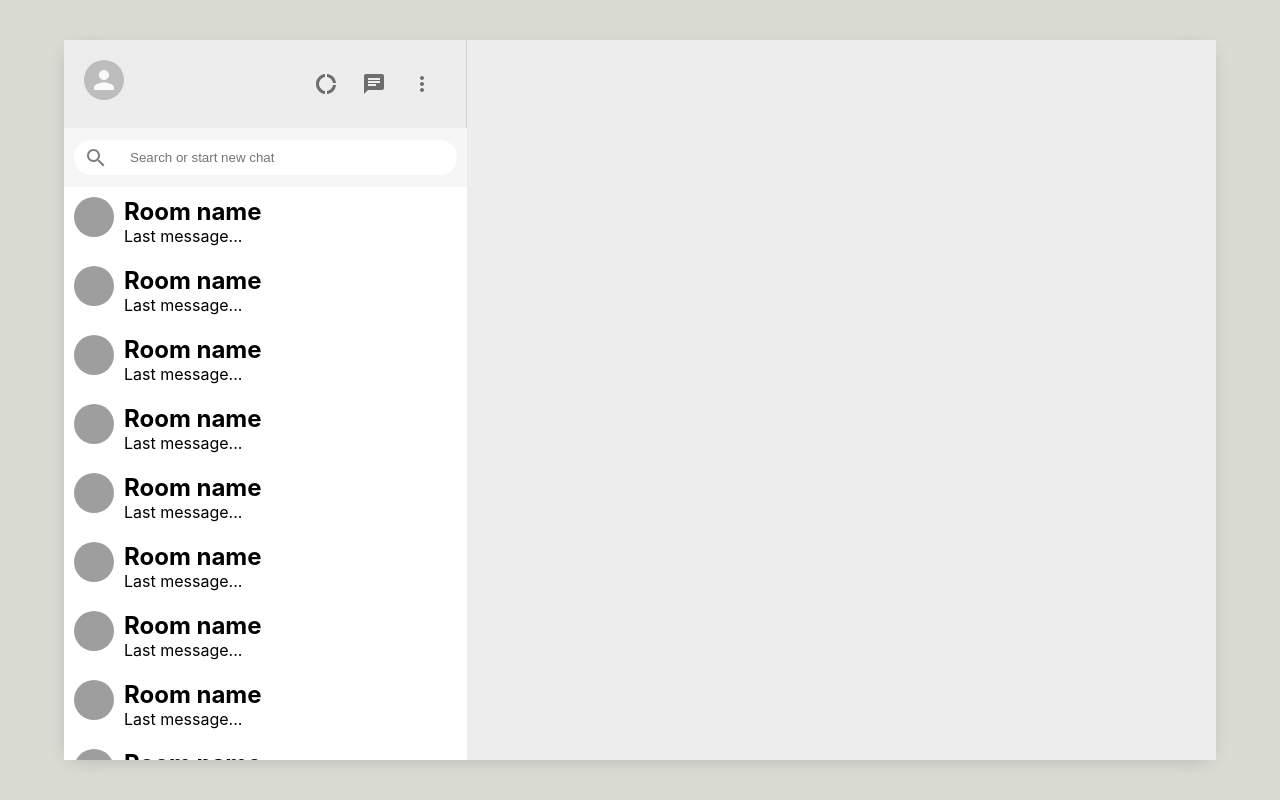
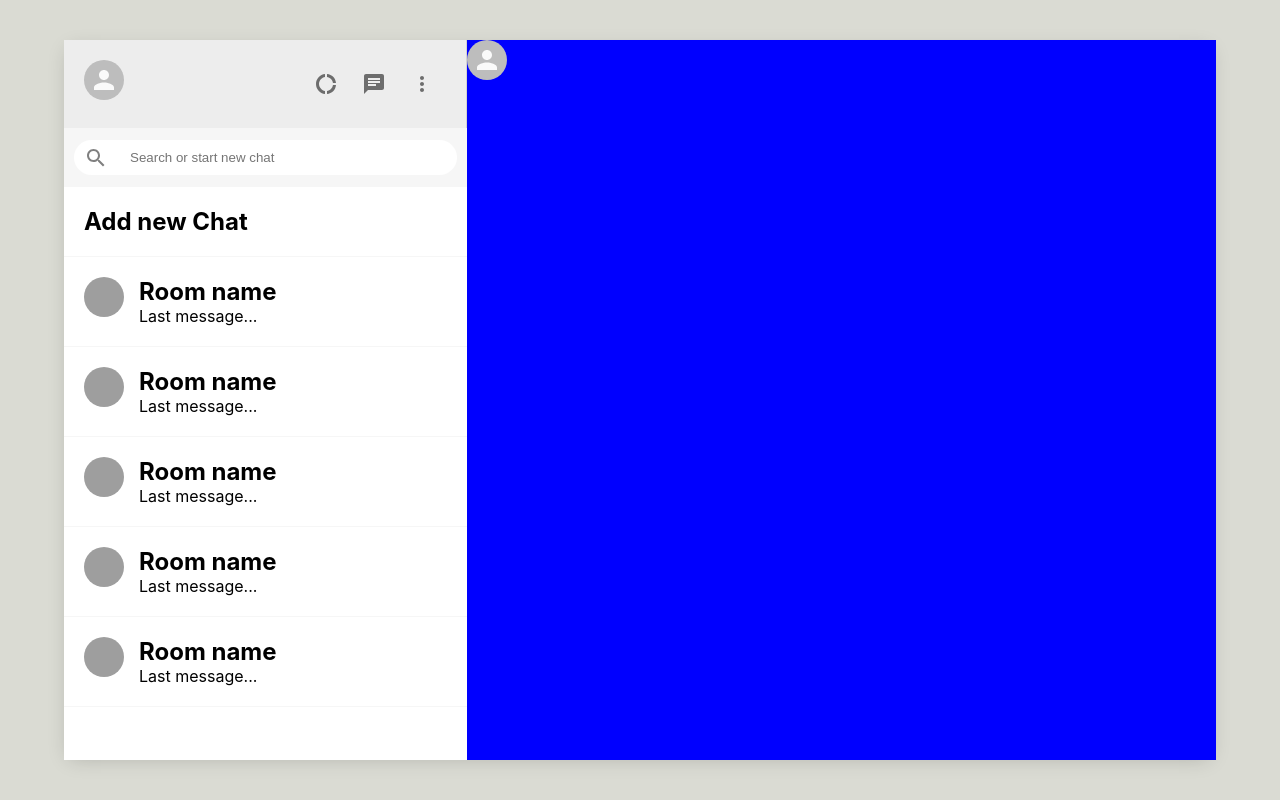
Before and after one commit to cllcnkrt/WhatsApp-Clone-React, a React (Create React App) app: page / in a window 1280 px wide. Built offline with nearby package versions, Linux system fonts and the light colour scheme; grey boxes are pictures that could not be loaded.

Commit message:
chat component started

```diff
--- a/src/App.js
+++ b/src/App.js
@@ -1,4 +1,5 @@
 import './App.css';
+import Chat from './components/Chat/Chat';
 import Sidebar from './components/Sidebar/Sidebar';
 
 function App() {
@@ -8,7 +9,7 @@ function App() {
 
     <div className="app__body">
     <Sidebar />
-    {/* Chat */}
+    <Chat />
 
     </div>
     </div>
--- /dev/null
+++ b/src/components/Chat/Chat.css
@@ -0,0 +1,4 @@
+.chat {
+  flex: 0.65;
+  background-color: blue;
+}
--- /dev/null
+++ b/src/components/Chat/Chat.js
@@ -0,0 +1,21 @@
+import { Avatar } from '@material-ui/core'
+import React from 'react'
+import "./Chat.css"
+function Chat() {
+    return (
+        <div className="chat">
+            <div className="chat__header">
+                <Avatar />
+            </div>
+            <div className="chat__body">
+
+            </div>
+            <div className="chat__footer">
+
+            </div>
+
+        </div>
+    )
+}
+
+export default Chat
--- a/src/components/Sidebar/Sidebar.js
+++ b/src/components/Sidebar/Sidebar.js
@@ -34,17 +34,14 @@ function Sidebar() {
       </div>
 
       <div className="sidebar__chats">
-        <SidebarChat/>
-        <SidebarChat/>
-        <SidebarChat/>
-        <SidebarChat/>
-        <SidebarChat/>
-        <SidebarChat/>
-        <SidebarChat/>
-        <SidebarChat/>
-        <SidebarChat/>
-        <SidebarChat/>
-        <SidebarChat/>
+        <SidebarChat addNewChat/>
+        <SidebarChat />
+        <SidebarChat />
+        <SidebarChat />
+        <SidebarChat />
+        <SidebarChat />
+
+
       </div>
     </div>
   );
--- a/src/components/Sidebar/SidebarChat/SidebarChat.css
+++ b/src/components/Sidebar/SidebarChat/SidebarChat.css
@@ -1,9 +1,18 @@
 .sidebarChat{
     display: flex;
-    padding: 10px;
+    padding: 20px;
+    cursor: pointer;
+    border-bottom: 1px solid #f6f6f6;
+}
+
+.sidebarChat:hover{
+    background-color: #ebebeb;
+}
+.sidebarChat__info{
+    margin-left: 15px;
+}
+.sidebarChat__info >{
+    font-size: 16px;
+    margin-bottom: 8px;
 
 }
-
-.sidebarChat__info{
-    margin-left: 10px;
-}
--- a/src/components/Sidebar/SidebarChat/SidebarChat.js
+++ b/src/components/Sidebar/SidebarChat/SidebarChat.js
@@ -2,14 +2,22 @@ import React, { useEffect, useState } from "react";
 import "./SidebarChat.css";
 import { Avatar } from "@material-ui/core";
 
-function SidebarChat() {
+function SidebarChat({ addNewChat }) {
   const [seed, setSeed] = useState("");
 
   useEffect(() => {
     setSeed(Math.floor(Math.random() * 5000));
   }, []);
 
-  return (
+  const createChat = () => {
+      const roomName = prompt("Please enter name for chat");
+
+      if(roomName){
+          //database
+      }
+  };
+
+  return !addNewChat ? (
     <div className="sidebarChat">
       <Avatar src={`https://avatars.dicebear.com/api/human/${seed}.svg`} />
       <div className="sidebarChat__info">
@@ -17,6 +25,10 @@ function SidebarChat() {
         <p>Last message...</p>
       </div>
     </div>
+  ) : (
+    <div onClick={createChat} className="sidebarChat">
+      <h2>Add new Chat</h2>
+    </div>
   );
 }
 
```
